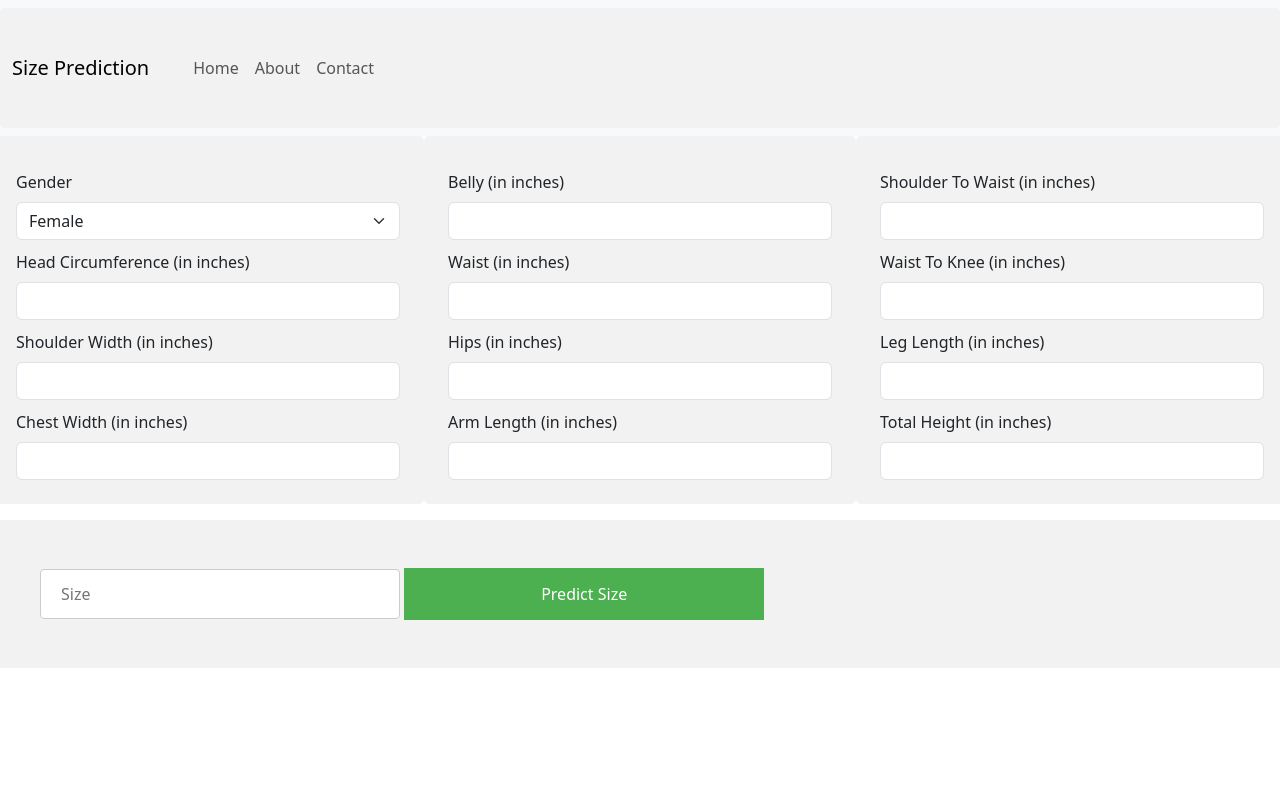
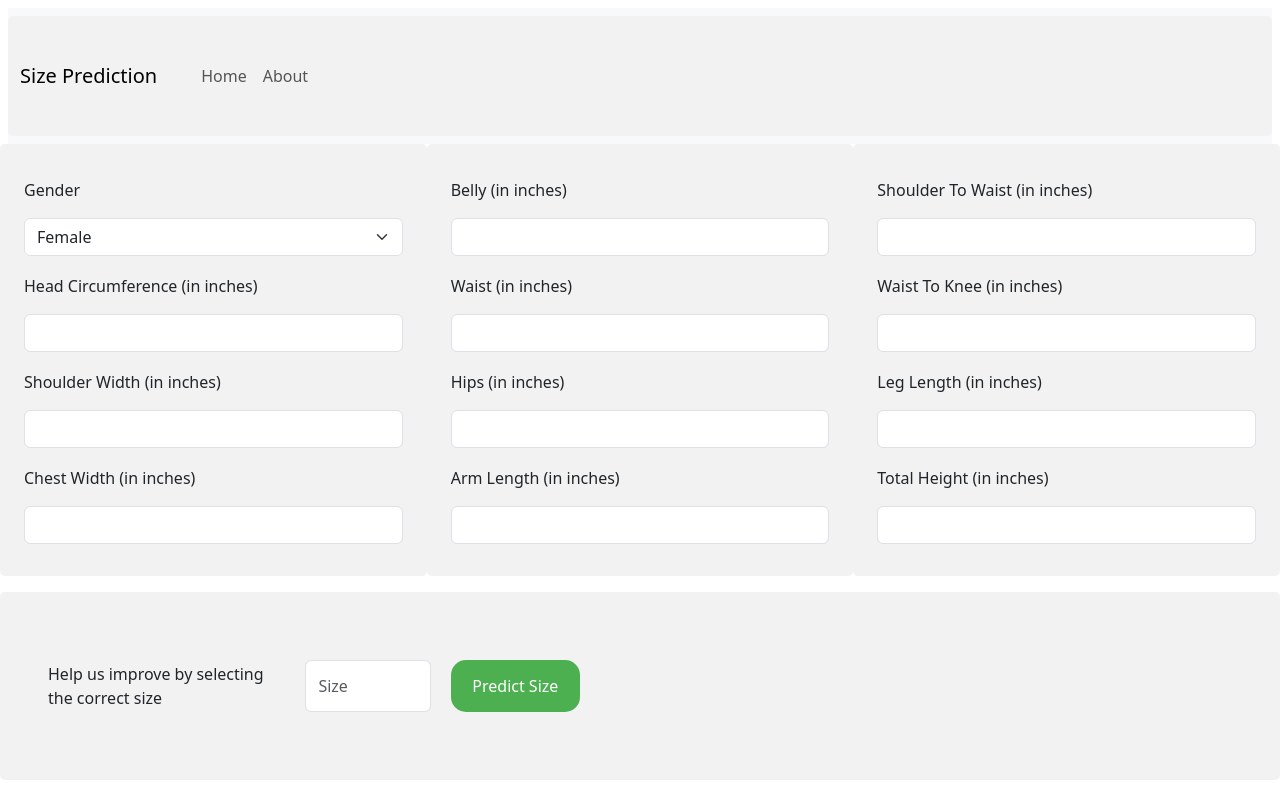
Before and after one commit to jsambhav5/size-prediction, a Django app: page / in a window 1280 px wide. Run offline with Django 5.2, Linux system fonts and the light colour scheme; some libraries are stand-ins or nearby versions.

Commit message:
Added feedback system

```diff
--- a/django_project/app/urls.py
+++ b/django_project/app/urls.py
@@ -7,6 +7,5 @@ urlpatterns = [
     path("", views.index, name='home'),
     path("home", views.index, name='home'),
     path("about", views.about, name='about'),
-    path("contact", views.about, name='contact'),
     path("predict", csrf_exempt(views.predict), name='predict')
 ]
--- a/django_project/app/views.py
+++ b/django_project/app/views.py
@@ -5,16 +5,10 @@ import os
 from pathlib import Path
 
 def index(request):
-	context = {"name": "Sambhav Jain"}
-	return render(request, 'index.html', context)
+	return render(request, 'index.html')
 
 def about(request):
-	context = {"name": "Sambhav Jain"}
-	return render(request, 'about.html', context)
-
-def contact(request):
-	context = {"name": "Sambhav Jain"}
-	return render(request, 'contact.html', context)
+	return render(request, 'about.html')
 
 def predict(request):
 	body = request.body
--- a/templates/base.html
+++ b/templates/base.html
@@ -10,8 +10,45 @@
 			integrity="sha384-QWTKZyjpPEjISv5WaRU9OFeRpok6YctnYmDr5pNlyT2bRjXh0JMhjY6hW+ALEwIH"
 			crossorigin="anonymous"
 		/>
+		<style>
+			input,
+			select {
+				width: 20%;
+				padding: 12px 20px;
+				margin: 8px 0;
+				display: inline-block;
+				border: 1px solid #ccc;
+				border-radius: 4px;
+				box-sizing: border-box;
+			}
+
+			label {
+				margin-top: 10px;
+			}
+
+			button {
+				width: 30%;
+				background-color: #4caf50;
+				color: white;
+				padding: 14px 20px;
+				margin: 8px 20px;
+				border: none;
+				border-radius: 15px;
+				cursor: pointer;
+			}
+
+			button:hover {
+				background-color: #45a049;
+			}
+
+			div {
+				border-radius: 5px;
+				background-color: #f2f2f2;
+				padding: 20px;
+			}
+		</style>
 	</head>
-	<body style="overflow: hidden">
+	<body  class="m-2">
 		<nav class="navbar navbar-expand-lg bg-body-tertiary">
 			<div class="container-fluid">
 				<a class="navbar-brand" href="#">Size Prediction</a>
@@ -41,11 +78,6 @@
 								<a class="nav-link" href="/about">About</a>
 							</li>
 						</li>
-						<li class="nav-item">
-							<li class="nav-item">
-								<a class="nav-link" href="/contact">Contact</a>
-							</li>
-						</li>
 					</ul>
 				</div>
 			</div>
--- a/templates/contact.html
+++ /dev/null
@@ -1,3 +0,0 @@
-{% extends "base.html" %}
-{% block title %}Contact{% endblock title %}
-{% block body %} <h1>Contact Page</h1>{% endblock body %}
--- a/templates/index.html
+++ b/templates/index.html
@@ -1,40 +1,3 @@
-<style>
-	input,
-	select {
-		width: 30%;
-		padding: 12px 20px;
-		margin: 8px 0;
-		display: inline-block;
-		border: 1px solid #ccc;
-		border-radius: 4px;
-		box-sizing: border-box;
-	}
-
-	label {
-		margin-top: 10px;
-	}
-
-	button {
-		width: 30%;
-		background-color: #4caf50;
-		color: white;
-		padding: 14px 20px;
-		margin: 8px 20px;
-		border: none;
-		border-radius: 15px;
-		cursor: pointer;
-	}
-
-	button:hover {
-		background-color: #45a049;
-	}
-
-	div {
-		border-radius: 5px;
-		background-color: #f2f2f2;
-		padding: 20px;
-	}
-</style>
 {% extends "base.html" %}
 {% block title %}Home{% endblock title %}
 
@@ -100,10 +63,28 @@
 		<label for="TotalHeight" class="form-label">Total Height (in inches)</label>
     <input type="number" class="form-control" id="totalHeight">
   </div>
-	<div class="row-md-6 p-5">
-    <input class="d-md-inline" type="text" class="form-control" id="size" placeholder="Size">
+	<div style="display: flex;">
+		<div class="col-6">
+			<div style="display: flex; width: 100%;">
+				<label for="feedback" class="form-label">Help us improve by selecting the correct size</label>
+				<input style="width: 30%; margin-left: 20px;" type="text" class="form-control" id="size" placeholder="Size">
 
-		<button type="submit">Predict Size</button>
+				<button type="submit">Predict Size</button>
+			</div>
+		</div>
+		<div class="col-6" id="feedback-div" style="display: none;">
+			<div style="display: flex; width: 100%;">
+				<label for="feedBack" id="feedback-label" class="form-label">Help us improve by selecting the correct size</label>
+
+				<select id="feedback" class="form-select" style="width: 30%; margin-left: 20px;">
+					<option value="XS">XS</option>
+					<option value="S">S</option>
+					<option value="M">M</option>
+					<option value="L">L</option>
+				</select>
+				<button type="button" onclick="feedBack()">Submit</button>
+			</div>
+		</div>
 	</div>
 </form>
 <script src="http://ajax.googleapis.com/ajax/libs/jquery/1.9.1/jquery.min.js"></script>
@@ -124,15 +105,19 @@
 			legLength: $("#legLength").val(),
 			totalHeight: $("#totalHeight").val()
 		};
-		console.log(JSON.stringify(data))
 		$.ajax({
 			type: 'POST',
 			url: 'predict',
       data: JSON.stringify(data),
 			success: function(data) {
 				$("#size").val(data)
+				$("#feedback-div").css("display", "block")
 			}
 		})
 	})
+
+	function feedBack() {
+		$("#feedback-label").html("Thank You for the Feedback")
+	}
 </script>
 {% endblock body %}
```
Also changed, not shown: templates/about.html (+6 -1 lines).
